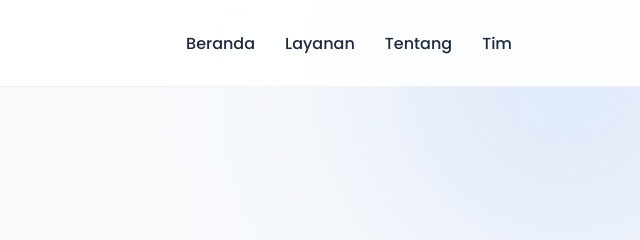
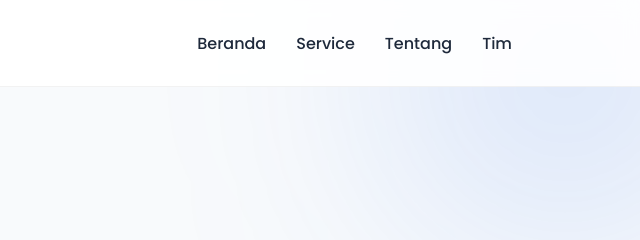
Before and after one commit to adiljayasentosa/Kelompok-2, a plain HTML site: page team.html in a window 1280 px wide. Shown: the top 240 px of the page, 640-1280 px from the left. Drawn offline with Linux system fonts and the light colour scheme.

Commit message:
Change 'Layanan' link text to 'Service'

```diff
--- a/team.html
+++ b/team.html
@@ -40,7 +40,7 @@
             <!-- NAVIGATION -->
             <div class="nav-links">
                 <a href="index.html">Beranda</a>
-                <a href="#Extra-services">Layanan</a>
+                <a href="#Extra-services">Service</a>
                 <a href="tentang.html">Tentang</a>
                 <a href="#team">Tim</a>
             </div>
```
